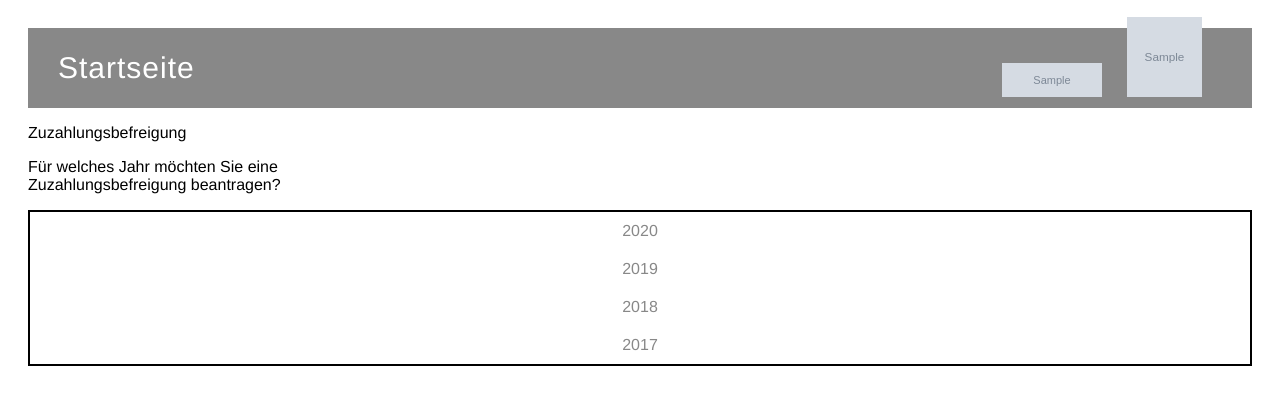
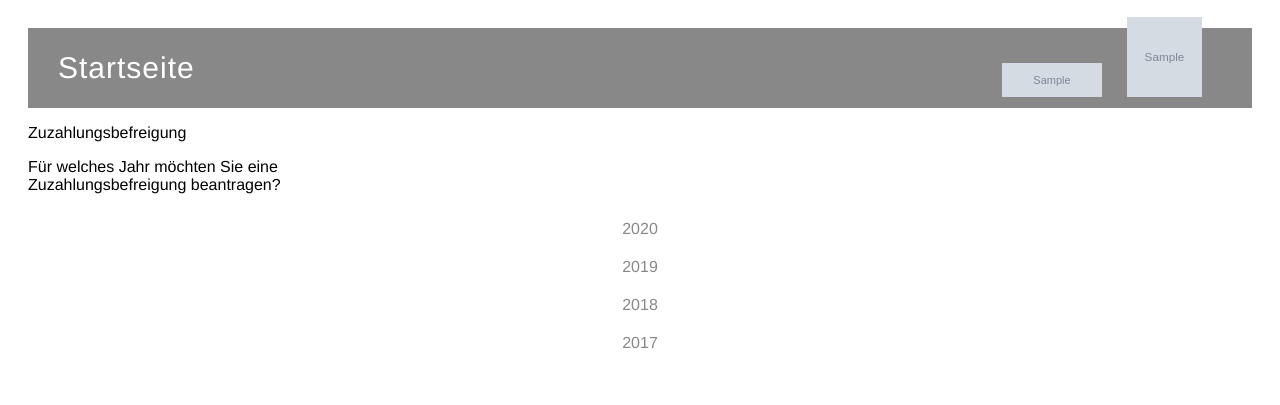
Before and after one commit to ahmedramadan01/self-service-terminal, a Django app: template sp4/self_service_terminal/templates/self_service_terminal/years.html in a window 1280 px wide. Shown: the top 405 px of the page. Run offline with Django 3.2, Linux system fonts and the light colour scheme; tables that the repository leaves empty hold one stand-in row (values such as "Sample post"); the template is opened without the code that fills it: values that come from a table or form of the project are taken from there, most other values are stand-ins (such as "Sample title", 1, 10 or a date in 2020); grey boxes marked "Sample" are stand-in pictures.

Commit message:
cleand CSS (2)

```diff
--- a/sp4/self_service_terminal/static/self_service_terminal/styles.css
+++ b/sp4/self_service_terminal/static/self_service_terminal/styles.css
@@ -86,8 +86,6 @@ header{
   display: flex;
   justify-content: space-around;
   align-items: center;
-
-  border: red 2px solid;
   }
 
 .btn-container {
@@ -96,7 +94,6 @@ header{
   flex-direction: column;
   justify-content: space-around;
   align-items: center;
-  border: black 2px solid;
 }
 
 .green-btn,
```
